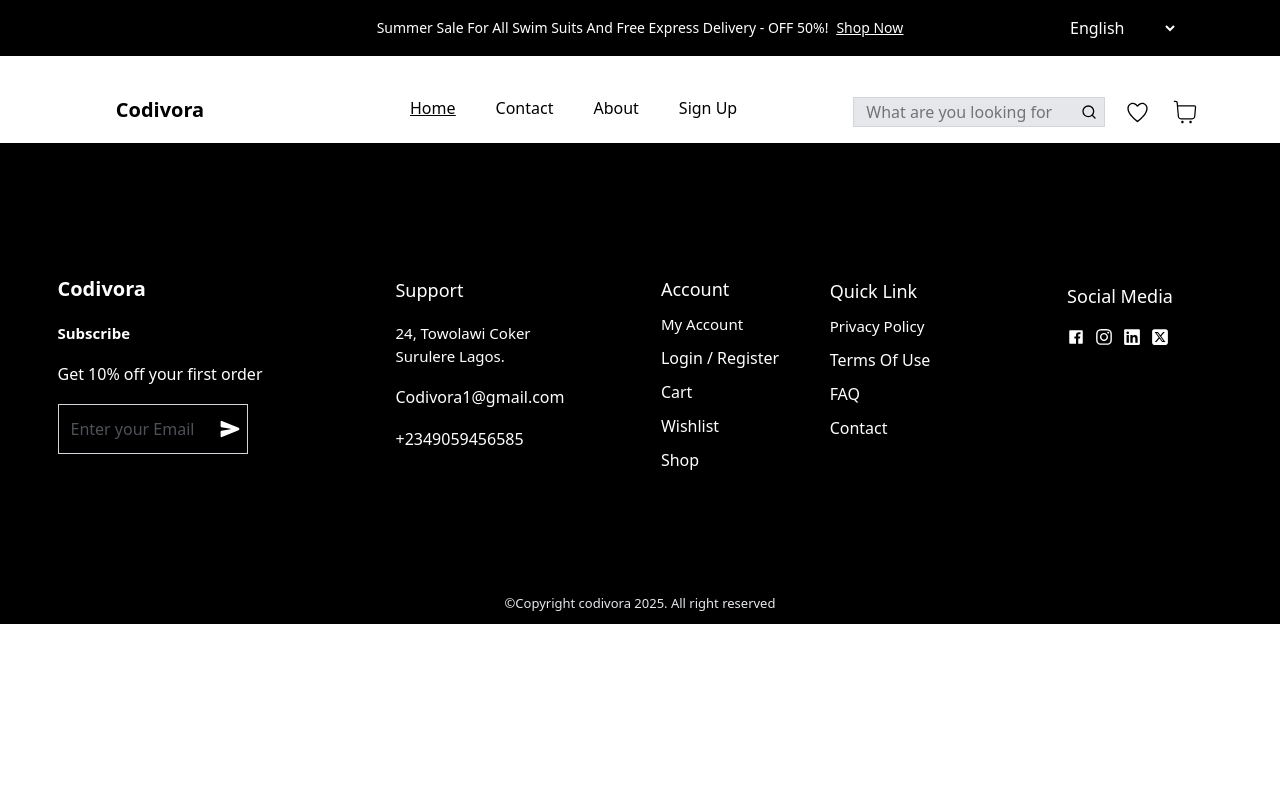
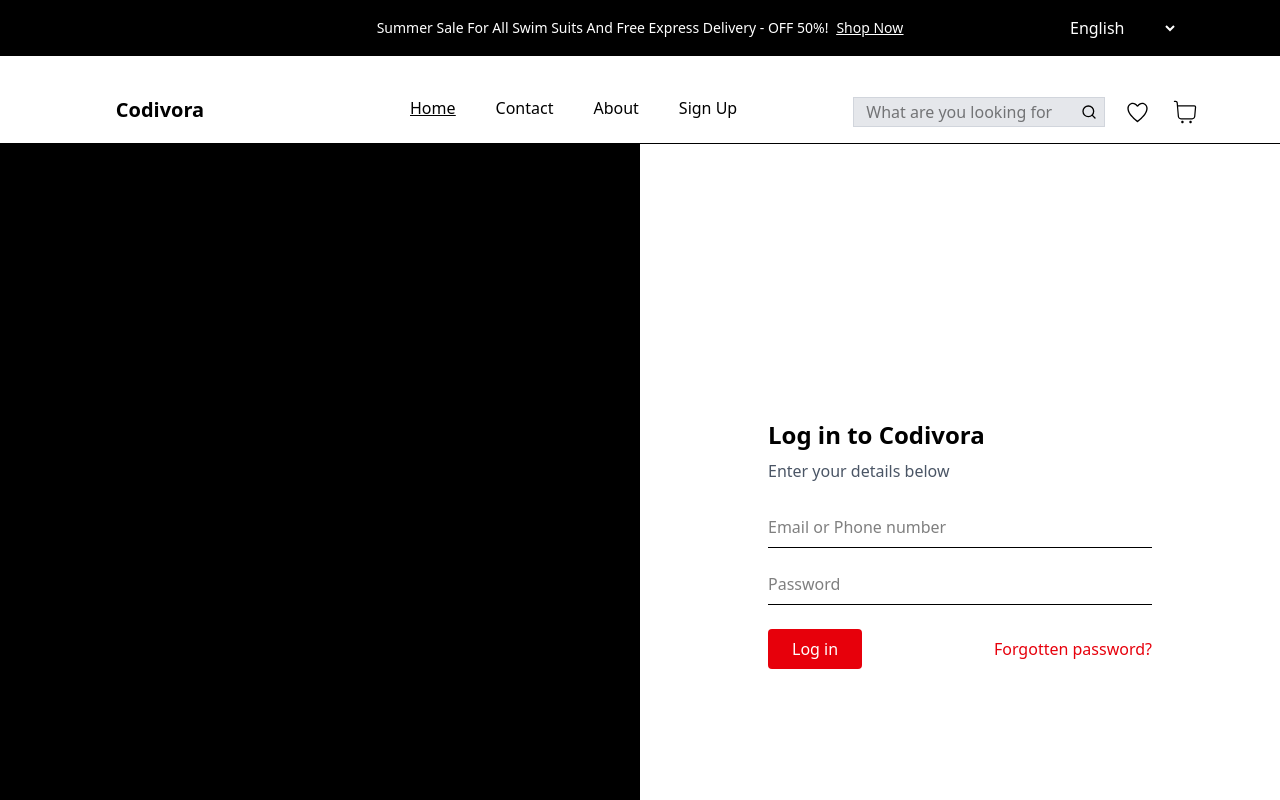
Before and after one commit to kingsLib5/ecommerce, a React (Vite) app: page /login in a window 1280 px wide. Shown: the top 800 px of the page. Built offline with nearby package versions, Linux system fonts and the light colour scheme.

Commit message:
ecommerce

```diff
--- a/src/Components/Header-Components/NavBar.jsx
+++ b/src/Components/Header-Components/NavBar.jsx
@@ -16,7 +16,7 @@ function NavBar() {
               <li className=' underline'><a href="/">Home</a></li>
               <li><a href="/Contact">Contact</a></li>
               <li><a href="/About">About</a></li>
-              <li><a href="/SignUp">Sign Up</a></li>
+              <li><a href="/login">Sign Up</a></li>
             </ul>
           </div>
 
--- /dev/null
+++ b/src/Components/Sign Up component/Login.jsx
@@ -0,0 +1,41 @@
+import React from 'react';
+
+
+const Login = () => {
+  return (
+    <div className="min-h-screen flex">
+      <div className="w-1/2 bg-black"></div>
+
+      <div className="w-1/2 flex items-center justify-center p-10">
+        <div className=" p-8 rounded-2xl  w-full max-w-md">
+          <h2 className="text-2xl font-bold mb-2 ">Log in to Codivora</h2>
+          <p className=" text-gray-600 mb-6">Enter your details below</p>
+
+          <div className="space-y-4">
+            <input
+              type="text"
+              placeholder="Email or Phone number"
+              className="w-full border-b border-black focus:outline-none py-2"
+            />
+            <input
+              type="password"
+              placeholder="Password"
+              className="w-full border-b border-black focus:outline-none py-2"
+            />
+          </div>
+
+          <div className="mt-6 flex justify-between items-center">
+            <button className="bg-red-600 hover:bg-red-700 text-white py-2 px-6 rounded">
+              Log in
+            </button>
+            <a href="#" className="text-red-600 hover:underline">
+              Forgotten password?
+            </a>
+          </div>
+        </div>
+      </div>
+    </div>
+  );
+};
+
+export default Login;
--- a/src/main.jsx
+++ b/src/main.jsx
@@ -3,11 +3,12 @@ import { createRoot } from 'react-dom/client'
 import './index.css'
 import { BrowserRouter, Routes, Route,  } from 'react-router-dom';
 import Headerone from './Components/Header-Components/Headerone';
+import Login from './Components/Sign Up component/Login'
 import NavBar from './Components/Header-Components/NavBar';
 import HomePage from './Pages/HomePage';
 import Contact from './Pages/Contact';
 import About from './Pages/About';
-import SignUp from './Pages/SignUp';
+// import SignUp from './Pages/SignUp';
 import Footer from './Components/Footer-Component/Footer';
 
 createRoot(document.getElementById('root')).render(
@@ -20,7 +21,7 @@ createRoot(document.getElementById('root')).render(
         <Route path="/" element={<HomePage/>} />
         <Route path="/Contact" element={<Contact/>} />
         <Route path="/About" element={<About/>} />
-        <Route path="/SignUp" element={<SignUp/>} />
+        <Route path="/login" element={<Login/>} />
 
         </Routes>
       <Footer/>
```
Also changed, not shown: 2 other files (tests, documents, lock files or other folders).
